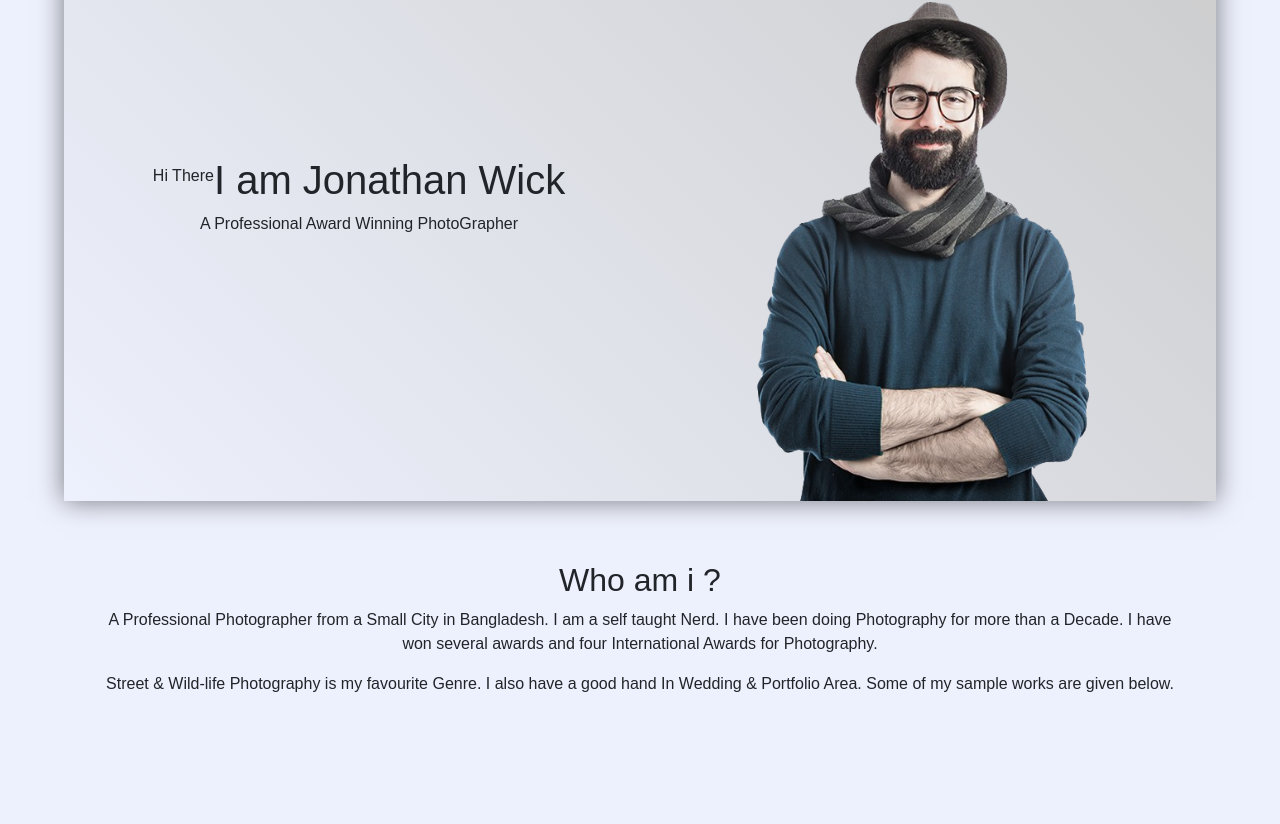
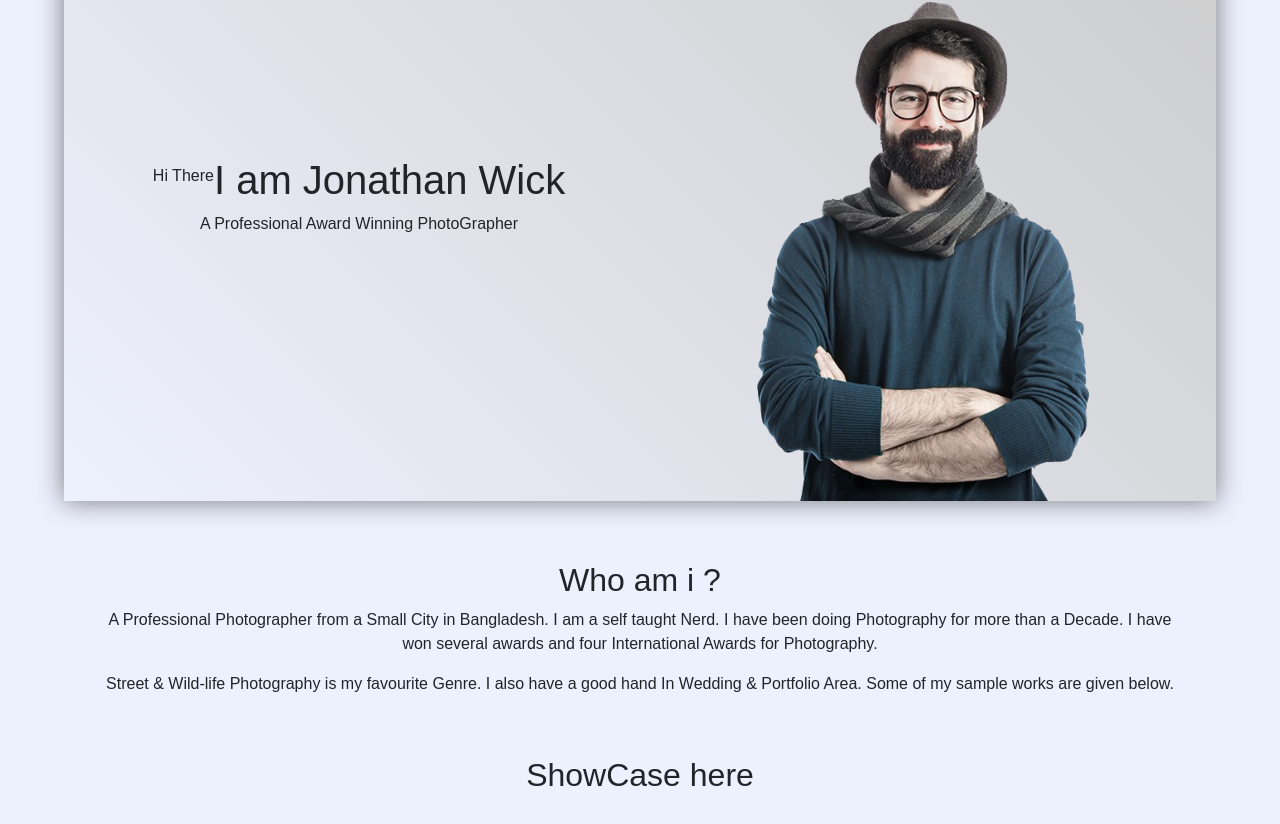
Before and after one commit to rasel-gannicus/Photographer-Website-Portfolio---E-commerce--with-React, a React (Create React App) app: page / in a window 1280 px wide. Shown: the part 214-1038 px from the top of the page. Before the commit the page ends 970 px from the top, so only its background shows below. Built offline with nearby package versions, Linux system fonts and the light colour scheme.

Commit message:
working on showcase

```diff
--- a/src/Pages/Home/Home.js
+++ b/src/Pages/Home/Home.js
@@ -1,5 +1,6 @@
 import React from 'react';
 import About from '../About/About';
+import ShowCase from '../ShowCase/ShowCase';
 import Banner from './Banner/Banner';
 import './Home.css';
 
@@ -8,6 +9,7 @@ const Home = () => {
         <div className='home-div'>
             <Banner></Banner>
             <About></About>
+            <ShowCase></ShowCase>
         </div>
     );
 };
--- /dev/null
+++ b/src/Pages/ShowCase/ShowCase.css
@@ -0,0 +1,5 @@
+
+
+.showCase-div{
+    margin: 50px 0;
+}
--- /dev/null
+++ b/src/Pages/ShowCase/ShowCase.js
@@ -0,0 +1,12 @@
+import React from 'react';
+import './ShowCase.css';
+
+const ShowCase = () => {
+    return (
+        <div className='container showCase-div'>
+            <h2>ShowCase here</h2>
+        </div>
+    );
+};
+
+export default ShowCase;
```
